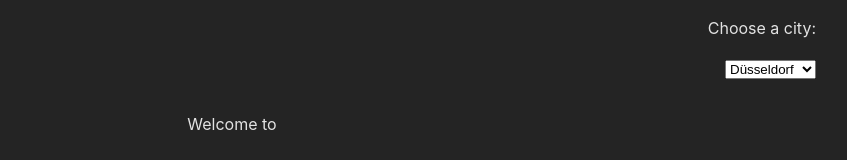
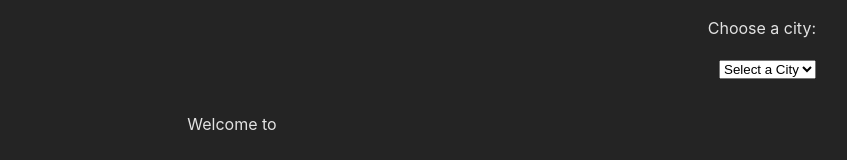
Before and after one commit to AlinaNerlich-dev/Project-MERN-2---React-Advanced, a React (Vite) app in the folder Weather_API/: page / in a window 1280 px wide. Shown: the top 160 px of the page, without its empty margins (408-1255 px from the left). Built offline with nearby package versions, Linux system fonts and the light colour scheme.

Commit message:
add Context

```diff
--- a/Weather_API/src/App.jsx
+++ b/Weather_API/src/App.jsx
@@ -4,7 +4,7 @@ import {
 } from "react-router-dom"
 import Home from "./pages/Home.jsx"
 import GeoForecast from "./pages/GeoForecast.jsx"
-import Cities from "./pages/Cities.jsx"
+import GeoCity from "./pages/GeoCity.jsx"
 import CitiesForecast from "./pages/CitiesForecast.jsx"
 
 
@@ -20,7 +20,7 @@ function App() {
     },
     {
       path: "/cities",
-      element: <Cities />,
+      element: <GeoCity />,
     },
     {
       path: "/citiesforecast",
--- a/Weather_API/src/components/Template.jsx
+++ b/Weather_API/src/components/Template.jsx
@@ -1,14 +1,13 @@
 /* eslint-disable react/prop-types */
-import { kelvinToCelcius } from "./functions";
-import { dayOrNight } from "./functions";
+import { useState } from "react";
 
-const Template = ({ city } ) => {
-  const icon = city.weather[0].icon;
-  const iconUrl = `https://openweathermap.org/img/wn/${icon}@2x.png`;
-  const dayOrNightChar = icon.slice(-1);
-  const temp = kelvinToCelcius(city.main.temp);
-  const fontColor = dayOrNight(dayOrNightChar);
+import SelectedCity from "../pages/SelectedCity";
+import GeoCity from "../pages/GeoCity";
 
+const Template = ( ) => {
+
+
+  const [selectedCity, setSelectedCity] = useState()
 
   return (
     <>
@@ -17,23 +16,25 @@ const Template = ({ city } ) => {
         <select
           name="cities"
           id="cities"
-          // onChange={(e) => setSelectedAPI(e.target.value)}
+          onChange={(e) => setSelectedCity(e.target.value)}
           >
+          <option value="none">Select a City</option>
           <option value="Düsseldorf">Düsseldorf</option>
           <option value="Münster">Münster</option>
           <option value="Chandigarh">Chandigarh</option>
           <option value="Dehli">Dehli</option>
           <option value="Mumbai">Mumbai</option>
-          <option value="Vancouver">Vancouver</option>
-          <option value="Funchal">Funchal</option>
         </select>
       </div>
       <div id="welcome">
           <p>Welcome to</p>
-          <h1 style={{color:`${fontColor}`}}>{city.name}</h1>
-          <h2>{city.weather[0].main}</h2>
-          <img src={iconUrl} alt="" />
-          <p>The current temperature is: </p><span style={{color:`${fontColor}`}} id="temp">{temp} Celcius</span>
+          { selectedCity
+          ?
+          <SelectedCity selectedCity={selectedCity} />
+          :
+          <GeoCity />
+          }
+
       </div>
       <div id ="forecast">
         <p>5 days forecast</p>
--- a/Weather_API/src/components/functions.js
+++ b/Weather_API/src/components/functions.js
@@ -8,7 +8,6 @@ const kelvinToCelcius = (temp) => {
 
     return (rounded_celcius)
 }
-
 export {kelvinToCelcius};
 
 
@@ -20,5 +19,15 @@ const dayOrNight = (character) => {
         return fontColor = "blue"
       }
 }
+export {dayOrNight}
 
-export {dayOrNight}
+
+// const cityChosen = (city) => {
+//   let backgroundImage;
+
+//   if (city == "Düsseldorf"){
+//     backgroundImage = "https://www.h-hotels.com/_Resources/Persistent/c/a/9/1/ca9197ce1ed9fb231e01395d89240a34b2ad19b1/duesseldorf-panorama-03-1601x1600-600x600.jpg"
+//    }
+//    return backgroundImage
+// }
+// export {cityChosen}
--- /dev/null
+++ b/Weather_API/src/context/cityContext.jsx
@@ -0,0 +1,7 @@
+import {createContext} from 'react'
+
+const cityContext = createContext({
+    city: {},
+  });
+
+export default cityContext
--- a/Weather_API/src/index.css
+++ b/Weather_API/src/index.css
@@ -33,3 +33,7 @@
   font-size: 2rem;
   font-weight: 600;
 }
+.cityImg{
+  width: 200px;
+  height: 200px;
+}
--- a/Weather_API/src/pages/Cities.jsx
+++ /dev/null
@@ -1,9 +0,0 @@
-
-
-const Cities = () => {
-  return (
-    <div>Cities</div>
-  )
-}
-
-export default Cities
--- /dev/null
+++ b/Weather_API/src/pages/GeoCity.jsx
@@ -0,0 +1,27 @@
+import { useContext } from "react";
+import cityContext from "../context/cityContext";
+import { kelvinToCelcius } from "../components/functions";
+import { dayOrNight } from "../components/functions";
+
+const GeoCity = () => {
+    const city = useContext(cityContext);
+    const icon = city.weather[0].icon;
+
+    const weather = city.weather[0].main;
+    console.log(weather)
+    const iconUrl = `https://openweathermap.org/img/wn/${icon}@2x.png`;
+    const dayOrNightChar = icon.slice(-1);
+    const temp = kelvinToCelcius(city.main.temp);
+    const fontColor = dayOrNight(dayOrNightChar);
+
+  return (
+    <div>
+        <h1 style={{color:`${fontColor}`}}>{city.name}</h1>
+          <h2>{weather}</h2>
+          <img src={iconUrl} alt="" />
+          <p>The current temperature is: </p><span style={{color:`${fontColor}`}} id="temp">{temp} Celcius</span>
+    </div>
+  )
+}
+
+export default GeoCity
--- a/Weather_API/src/pages/Home.jsx
+++ b/Weather_API/src/pages/Home.jsx
@@ -1,6 +1,7 @@
 import { useEffect, useState } from "react";
 import Template from "../components/Template";
 import mockup from "../components/mockup";
+import cityContext from "../context/cityContext";
 
 const home = document.getElementById("home");
 
@@ -42,7 +43,10 @@ const Home = () => {
 
   return (
     <div id="home">
-      <Template key={mockup.weather.id} city={mockup}/>
+      <cityContext.Provider value={mockup}>
+        <Template key={mockup.weather.id} />
+      </cityContext.Provider>
+
     </div>
   )
 }
--- /dev/null
+++ b/Weather_API/src/pages/SelectedCity.jsx
@@ -0,0 +1,15 @@
+/* eslint-disable react/prop-types */
+
+const SelectedCity = ({ selectedCity }) => {
+  return (
+    <div>
+        { selectedCity == "Düsseldorf" && <img className="cityImg" src="https://www.h-hotels.com/_Resources/Persistent/c/a/9/1/ca9197ce1ed9fb231e01395d89240a34b2ad19b1/duesseldorf-panorama-03-1601x1600-600x600.jpg" alt="Düsseldorf" />}
+        { selectedCity == "Münster" && <img className="cityImg" src="https://dynamic-media-cdn.tripadvisor.com/media/photo-o/1b/b1/da/9b/caption.jpg?w=300&h=300&s=1" alt="Düsseldorf" />}
+        { selectedCity == "Chandigarh" && <img className="cityImg" src="https://lh6.googleusercontent.com/nTvzaQhtRkBdRvR8TVAnhE3L8tLYTVyHaHjQdEu1Q5F4rbwH1YhOglaK8E32DQzamza-3DQRgR89daJRT-B6mDPbGBClw1UnzsFGUTYJM5askw_9cUo543_CqYfPsiGwU_8oAabOkLqq4WSamcqum3lNvXLDAUfZiQ7j3XIiamZVYspvh7YZmiMcGPUPUQ" alt="Düsseldorf" />}
+        { selectedCity == "Dehli" && <img className="cityImg" src="https://www.shutterstock.com/image-photo/lotus-temple-located-delhi-india-600nw-2191479471.jpg" alt="Düsseldorf" />}
+        { selectedCity == "Mumbai" && <img className="cityImg" src="https://images.lifestyleasia.com/wp-content/uploads/sites/6/2023/02/17135842/things-to-do-in-mumbai-travel-guide-india-destinations-attractions-to-visit.jpg?tr=w-1200,h-900" alt="Düsseldorf" />}
+    </div>
+  )
+}
+
+export default SelectedCity
```
